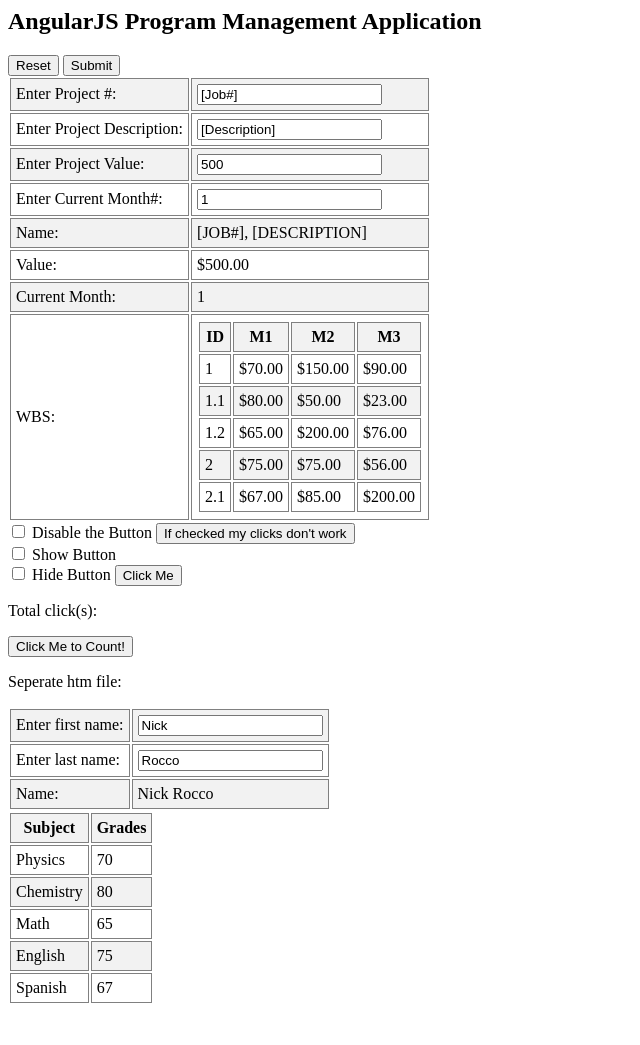
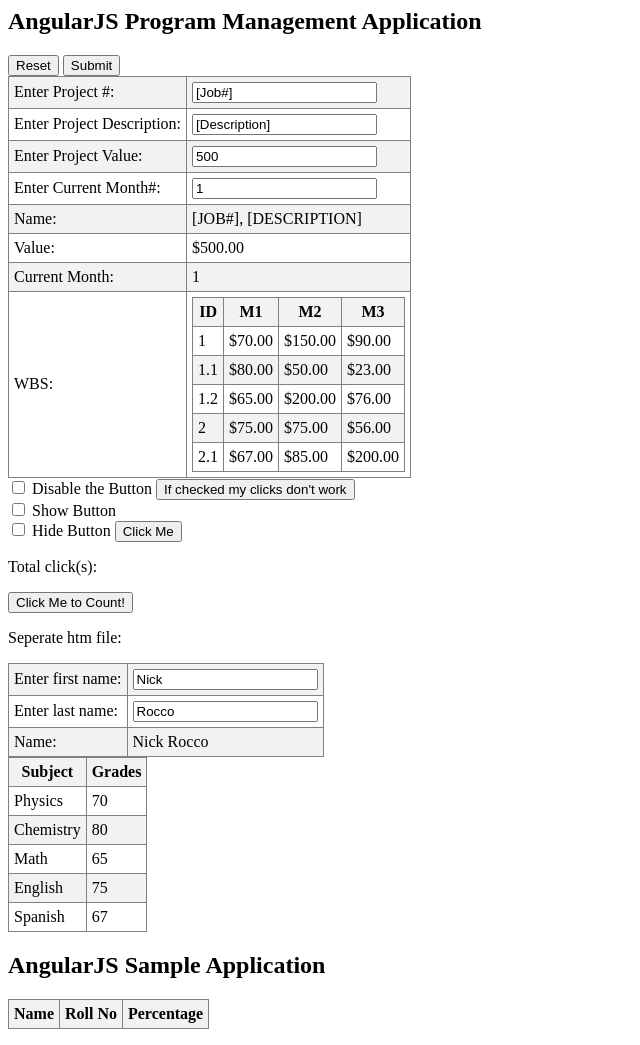
Before and after one commit to nrocco81/nrocco81.github.io, a Jekyll site: the page index.html, which Jekyll copies as it is, in a window 1280 px wide. Shown: the whole page, without its empty margins (0-640 px from the left). Built offline with Jekyll 4.4.1, drawn with Linux system fonts in a browser that asks for light colours; nearby versions of some CDN libraries; before the commit the page ends 1021 px from its top, so only the background shows below that.

Commit message:
Update index.html
Removed comments from anotherPage.html

```diff
--- a/index.html
+++ b/index.html
@@ -103,7 +103,7 @@
           <p>Total click(s): {{ clickCounter }}</p>
           <button ng-click = "clickCounter = clickCounter + 1">Click Me to Count!</button>
           <div ng-include = "'seperatePage.htm'"></div> <!--including other html page files-->
-          <!--<div ng-include = "'anotherPage.html'"></div> -->
+          <div ng-include = "'anotherPage.html'"></div>
         </form>
       </div>
 
```
